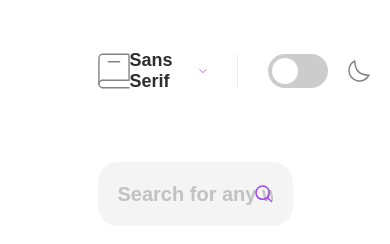
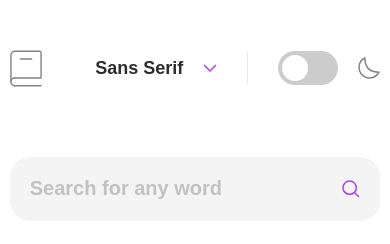
Before and after one commit to SamedShukurov/Dictionary-web-app-project, a plain HTML site: page index.html in a window 390 px wide. Drawn offline with Linux system fonts and the light colour scheme.

Commit message:
added responsive design

```diff
--- a/starter-code/script.js
+++ b/starter-code/script.js
@@ -1,5 +1,6 @@
 const searchInput = document.querySelector("main > div > input");
 const body = document.querySelector("body")
+// const fontFamily = localStorage.getItem("fontFamily")
 const dropdownMenuBtn = document.querySelector(".dropdown_menu_btn");
 const dropdownOptions = document.querySelector(".options");
 const optionItems = dropdownOptions.querySelectorAll("li");
--- a/starter-code/style.css
+++ b/starter-code/style.css
@@ -147,7 +147,6 @@ body{
     background: #f4f4f4;
     outline-color: #a445ed;
     font-family: var(--font-name);
-
 }
 
 .input input.dark {
@@ -341,3 +340,23 @@ input.checked + .slider:before {
     color:#757575;
     font-size: 25px;
 }
+
+
+@media (max-width:  900px){
+    .content {
+        width: 80%;
+        margin: 0 auto;
+    }
+}
+@media (max-width:  500px){
+    .content {
+        width: 90%;
+        margin: 0 auto;
+    }
+}
+@media (max-width:  400px){
+    .content {
+        width: 95%;
+        margin: 0 auto;
+    }
+}
```
